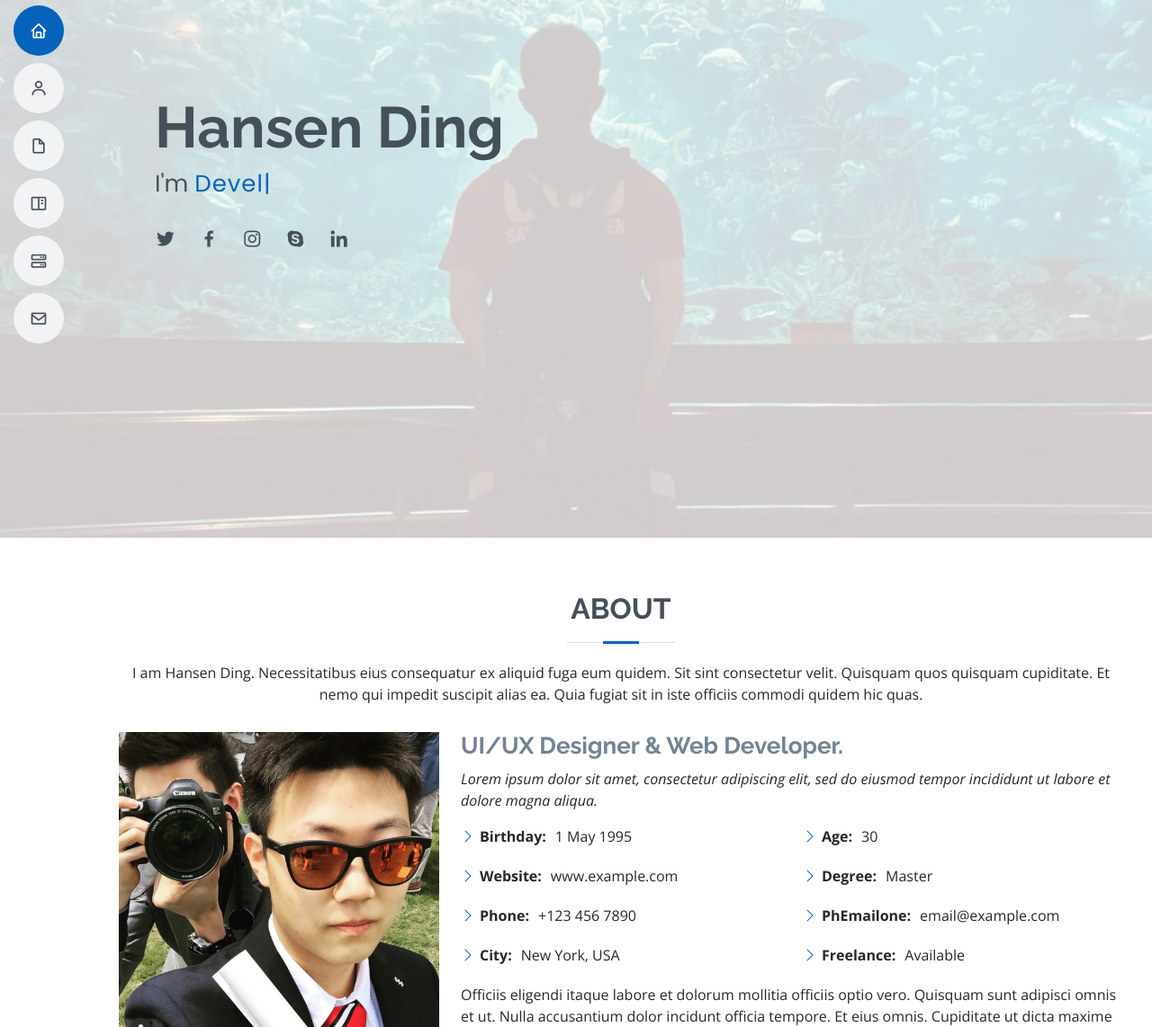
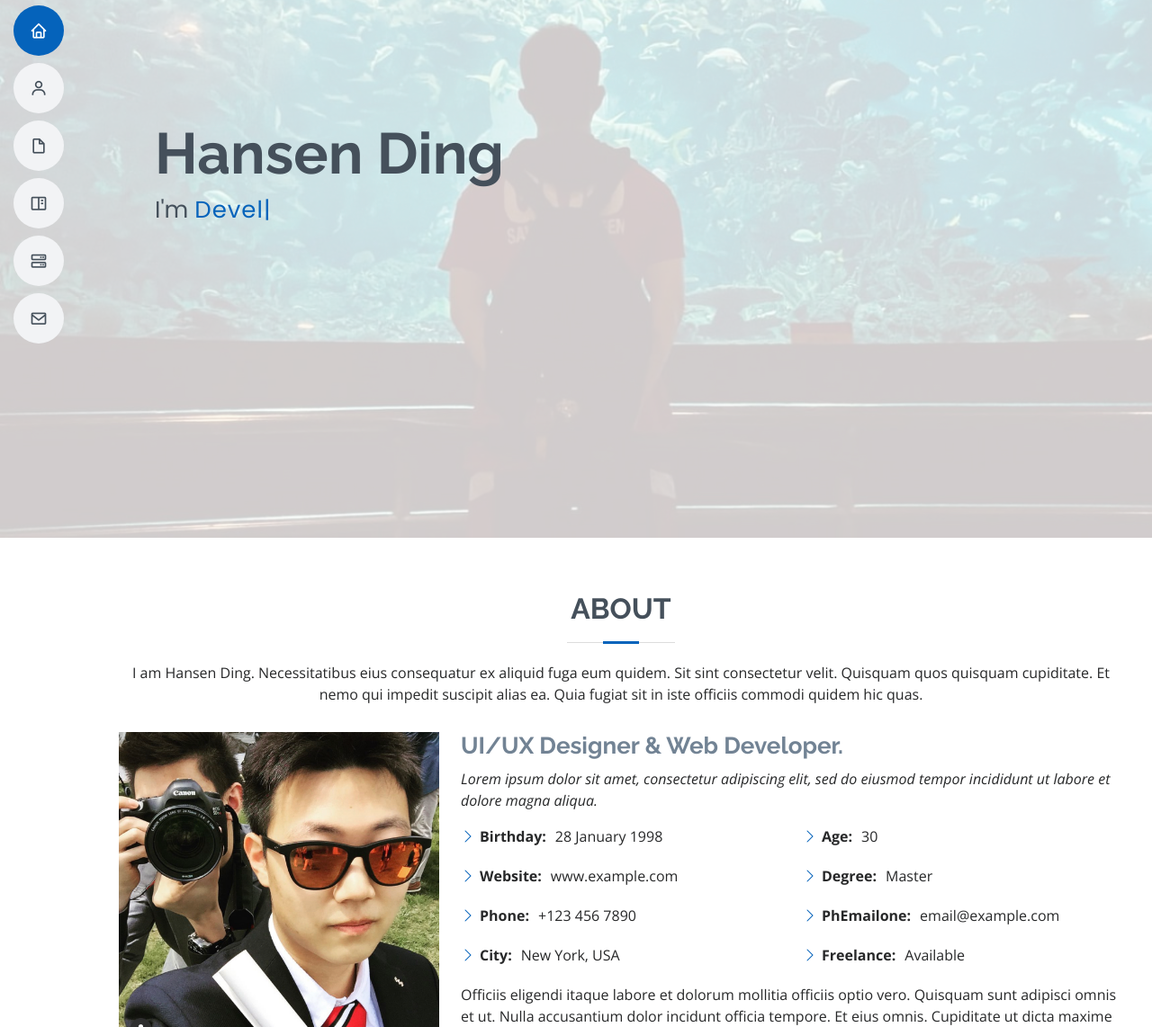
Before and after one commit to Cliffe97/hansenDingPortfolio, a plain HTML site: page index.html in a window 1280 px wide. Shown: the part 202-1344 px from the top of the page at 90% size. Drawn offline with nearby package versions, Linux system fonts and the light colour scheme.

```diff
--- a/index.html
+++ b/index.html
@@ -14,7 +14,7 @@
   <link href="assets/img/apple-touch-icon.png" rel="apple-touch-icon">
 
   <!-- Google Fonts -->
-  <link href="https://fonts.googleapis.com/css?family=Open+Sans:300,300i,400,400i,600,600i,700,700i|Raleway:300,300i,400,400i,500,500i,600,600i,700,700i|Poppins:300,300i,400,400i,500,500i,600,600i,700,700i" rel="stylesheet">
+ <link href="https://fonts.googleapis.com/css?family=Open+Sans:300,300i,400,400i,600,600i,700,700i|Raleway:300,300i,400,400i,500,500i,600,600i,700,700i|Poppins:300,300i,400,400i,500,500i,600,600i,700,700i" rel="stylesheet">
 
   <!-- Vendor CSS Files -->
   <link href="assets/vendor/aos/aos.css" rel="stylesheet">
@@ -61,13 +61,6 @@
     <div class="container" data-aos="zoom-in" data-aos-delay="100">
       <h1>Hansen Ding</h1>
       <p>I'm <span class="typed" data-typed-items="Designer, Developer, Freelancer, Photographer"></span></p>
-      <div class="social-links">
-        <a href="#" class="twitter"><i class="bx bxl-twitter"></i></a>
-        <a href="#" class="facebook"><i class="bx bxl-facebook"></i></a>
-        <a href="#" class="instagram"><i class="bx bxl-instagram"></i></a>
-        <a href="#" class="google-plus"><i class="bx bxl-skype"></i></a>
-        <a href="#" class="linkedin"><i class="bx bxl-linkedin"></i></a>
-      </div>
     </div>
   </section><!-- End Hero -->
 
@@ -95,7 +88,7 @@
             <div class="row">
               <div class="col-lg-6">
                 <ul>
-                  <li><i class="bi bi-chevron-right"></i> <strong>Birthday:</strong> <span>1 May 1995</span></li>
+                  <li><i class="bi bi-chevron-right"></i> <strong>Birthday:</strong> <span>28 January 1998</span></li>
                   <li><i class="bi bi-chevron-right"></i> <strong>Website:</strong> <span>www.example.com</span></li>
                   <li><i class="bi bi-chevron-right"></i> <strong>Phone:</strong> <span>+123 456 7890</span></li>
                   <li><i class="bi bi-chevron-right"></i> <strong>City:</strong> <span>New York, USA</span></li>
```
